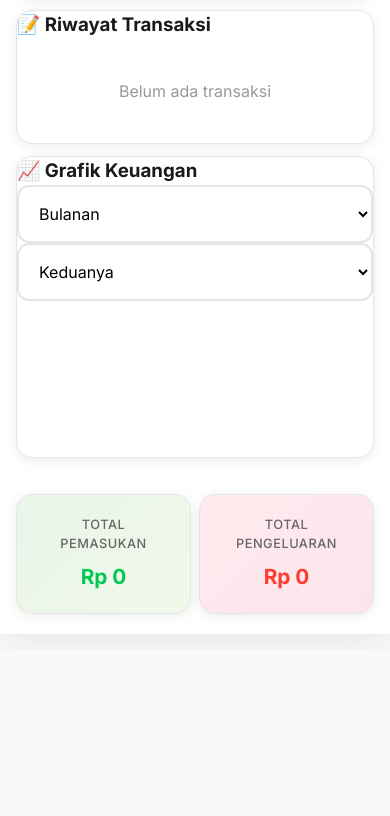
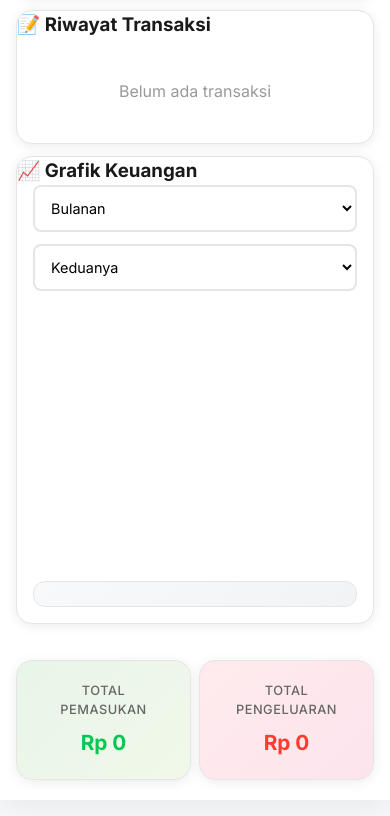
Before and after one commit to belindaasn/finance-management, a plain HTML site: page index.html in a window 390 px wide. Shown: the part 1435-2251 px from the top of the page. Before the commit the page ends 2085 px from the top, so only its background shows below. Drawn offline with nearby package versions, Linux system fonts and the light colour scheme.

Commit message:
Update style.css

```diff
--- a/style.css
+++ b/style.css
@@ -458,6 +458,57 @@ button#removeCategory:hover {
     color: var(--danger);
 }
 
+/* TAMBAH INI - CSS UNTUK GRAFIK */
+.charts-section .card-header {
+    background: linear-gradient(135deg, #E8F5E9, #F1F8E9);
+    border-bottom: none;
+}
+
+.chart-controls {
+    display: grid;
+    grid-template-columns: 1fr 1fr;
+    gap: 12px;
+    margin-bottom: 20px;
+    padding: 0 24px;
+}
+
+.chart-controls select {
+    padding: 12px;
+    border: 2px solid var(--border);
+    border-radius: 8px;
+    font-size: 0.9rem;
+    background: var(--surface);
+}
+
+.chart-container {
+    position: relative;
+    height: 300px;
+    margin-bottom: 20px;
+    padding: 0 24px;
+}
+
+.chart-summary {
+    background: linear-gradient(135deg, #F8F9FA, #F1F3F4);
+    padding: 16px 24px;
+    border-radius: 12px;
+    border: 1px solid var(--border);
+    margin: 0 24px 24px;
+}
+
+.chart-summary-item {
+    display: flex;
+    justify-content: space-between;
+    margin-bottom: 8px;
+    font-size: 0.9rem;
+}
+
+.chart-summary-item:last-child {
+    margin-bottom: 0;
+    padding-top: 8px;
+    border-top: 1px solid var(--border);
+    font-weight: 600;
+}
+
 .summary-section {
     display: grid;
     grid-template-columns: 1fr 1fr;
@@ -593,4 +644,20 @@ button#removeCategory:hover {
         grid-template-columns: 1fr;
         gap: 8px;
     }
+
+    /* TAMBAH INI - RESPONSIVE GRAFIK */
+    .chart-container {
+        height: 250px;
+        padding: 0 16px;
+    }
+
+    .chart-controls {
+        grid-template-columns: 1fr;
+        padding: 0 16px;
+    }
+
+    .chart-summary {
+        margin: 0 16px 16px;
+        padding: 12px 16px;
+    }
 }
```
